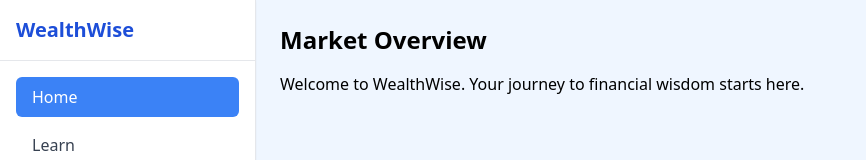
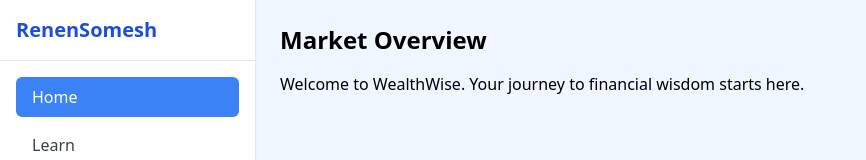
Before and after one commit to RenenTheFelon/web-app, a React (Vite) app in the folder web-app/: page / in a window 1280 px wide. Shown: the top 160 px of the page, without its empty margins (0-866 px from the left). Built offline with nearby package versions, Linux system fonts and the light colour scheme.

Commit message:
replaced wealthwise with renensomesh header (navbar/sidebar.jsx)

```diff
--- a/web-app/index.html
+++ b/web-app/index.html
@@ -4,7 +4,7 @@
     <meta charset="UTF-8" />
     <link rel="icon" type="image/svg+xml" href="/vite.svg" />
     <meta name="viewport" content="width=device-width, initial-scale=1.0" />
-    <title>web-app</title>
+    <title>renensomesh-web-application</title>
   </head>
   <body>
     <div id="root"></div>
--- a/web-app/src/components/layout/Navbar.jsx
+++ b/web-app/src/components/layout/Navbar.jsx
@@ -3,7 +3,7 @@
 const Navbar = () => {
   return (
     <nav className="flex justify-between items-center bg-blue-600 text-white p-4 shadow-md">
-      <h1 className="text-xl font-bold">WealthWise</h1>
+      <h1 className="text-xl font-bold">RenenSomesh</h1>
       <div className="space-x-4">
         <Link to="/" className="hover:underline">Home</Link>
         <Link to="/learn" className="hover:underline">Learn</Link>
--- a/web-app/src/components/layout/Sidebar.jsx
+++ b/web-app/src/components/layout/Sidebar.jsx
@@ -16,7 +16,7 @@
   return (
     <aside className="w-64 min-h-screen bg-white border-r shadow-sm">
       <div className="p-4 border-b">
-        <h1 className="text-xl font-bold text-blue-700">WealthWise</h1>
+        <h1 className="text-xl font-bold text-blue-700">RenenSomesh</h1>
       </div>
       <nav className="p-4 space-y-2 text-gray-700">
         {/* Home */}
```
